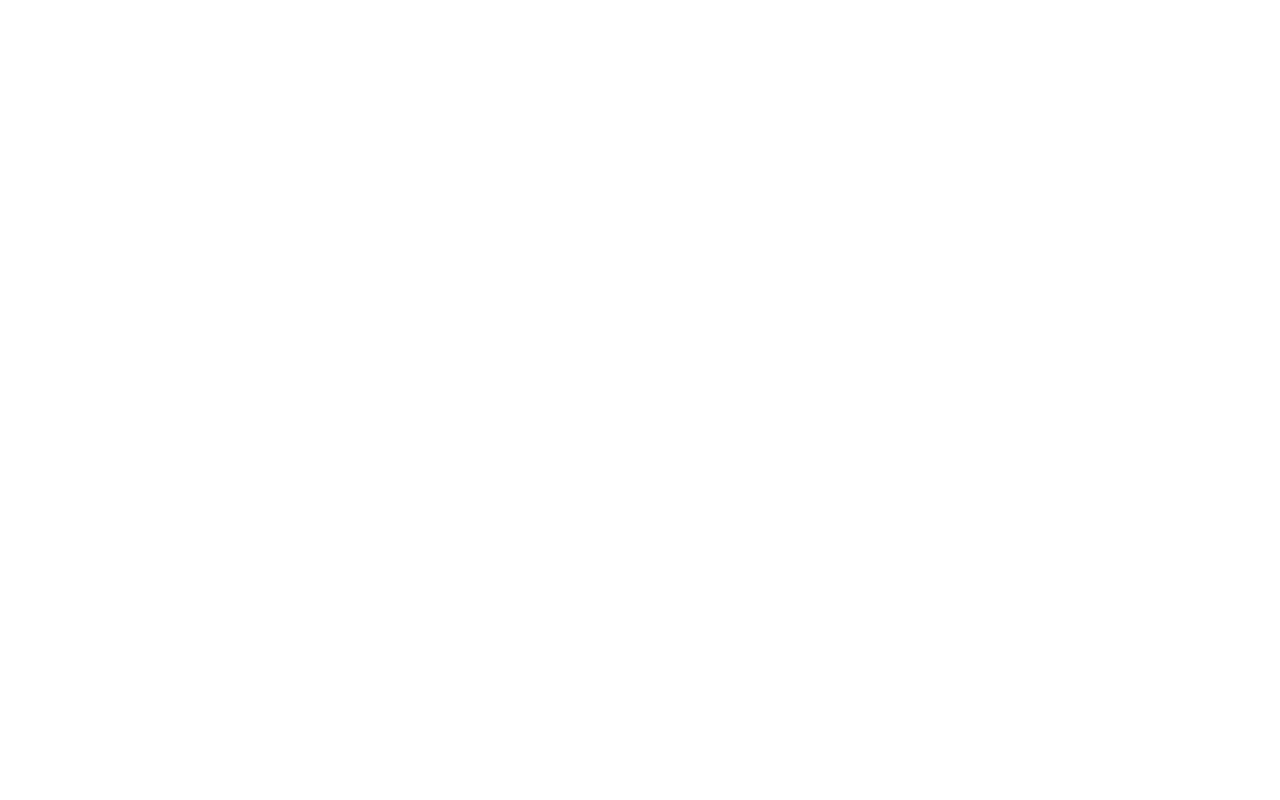
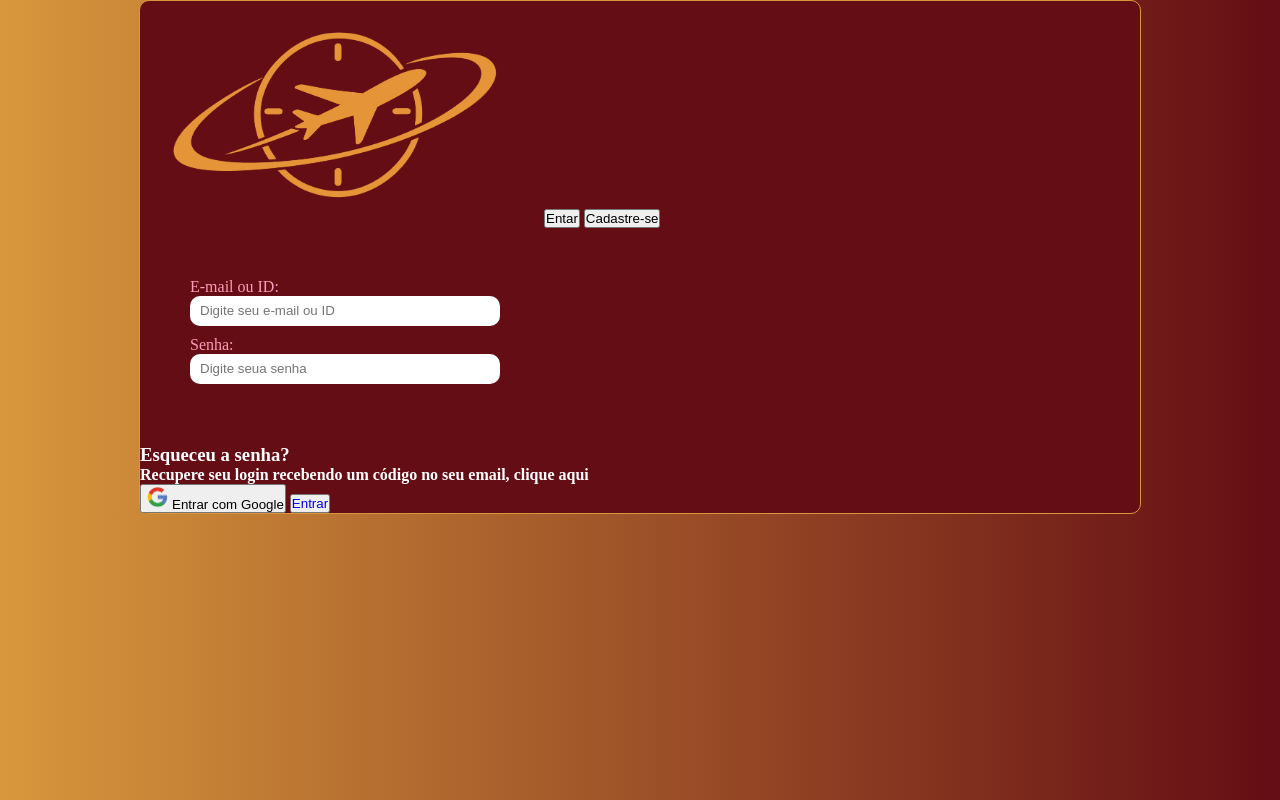
Before and after one commit to SENAI-Cotia/DS-SEDUC-2026-2-GP1-TEMPUS, a plain HTML site: page pages/login.html in a window 1280 px wide. Drawn offline with Linux system fonts and the light colour scheme.

Commit message:
login parcialmente concluído, falta o css

```diff
--- a/pages/login.html
+++ b/pages/login.html
@@ -7,6 +7,30 @@
     <link rel="stylesheet" href="../styles/login.css">
 </head>
 <body>
+      <div class="conteudo">
+        <img class="logo" src="../img/logo.png">
+        <button class="entrar">
+            Entar
+        </button>
 
+        <button class="cadastrar">
+            Cadastre-se
+        </button>
+
+        <div class="formulario">
+            <label for="email">E-mail ou ID:</label>
+            <input type="text" id="email" placeholder="Digite seu e-mail ou ID" />
+
+            <label for="senha">Senha:</label>
+            <input type="password" id="senha" placeholder="Digite seua senha">
+        </div>
+
+        <h3>Esqueceu a senha?</h3>
+        <h4>Recupere seu login recebendo um código no seu email, <a href="#">clique aqui</a></h4>
+
+        <button class="entrar-google"><img class="google" src="../img/google.png">Entrar com Google</button>
+
+        <button class="entrar-final"><a href="#">Entrar</a></button>
+    </div>
 </body>
 </html>
--- a/styles/login.css
+++ b/styles/login.css
@@ -1,3 +1,61 @@
+*{
+    margin: 0;
+    padding: 0;
+}
+
 body{
-    color: red;
+    background: linear-gradient(to right, #D8973C, #640D14)
 }
+
+.conteudo{
+    background-color: #640D14;
+    margin: 0 auto;
+
+    max-width: 1000px;
+
+    border-radius: 10px;
+    border: 1px solid #D8973C;
+
+}
+
+.google{
+    width: 30px;
+}
+
+.logo{
+    width: 400px;
+}
+
+.formulario{
+    margin: 50px;
+    width: 100px;
+}
+
+.formulario label{
+    color: #FD9BB7;
+}
+
+.formulario input{
+    padding-left: 10px;
+    margin-bottom: 10px;
+    width: 300px;
+    height: 30px;
+    border-radius: 10px;
+    border: none;
+}
+
+.conteudo h3, h4{
+    color: white;
+}
+
+a{
+    text-decoration: none;
+}
+
+h4 a{
+    color: white;
+}
+
+h4 a:hover{
+    color: #FD9BB7;
+}
```
Also changed, not shown: img/google.png (added), img/logo.png (added).
